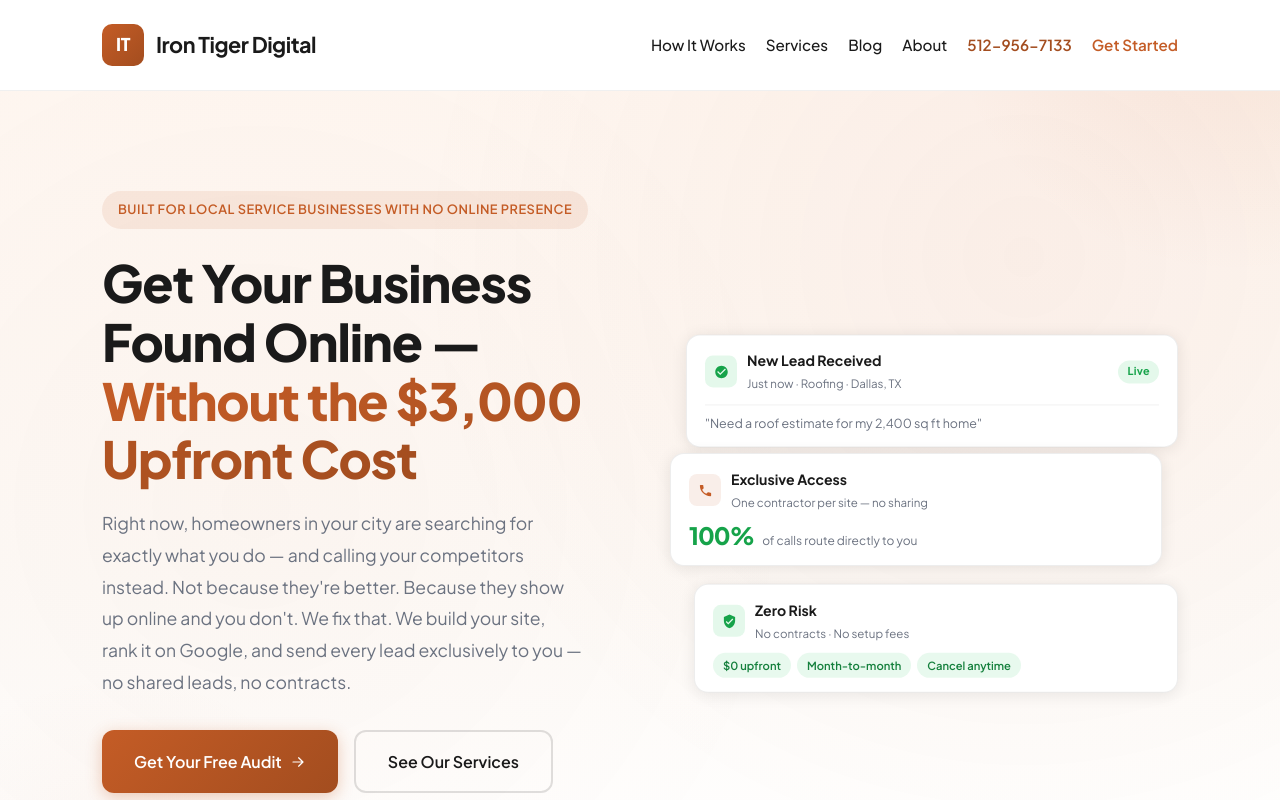
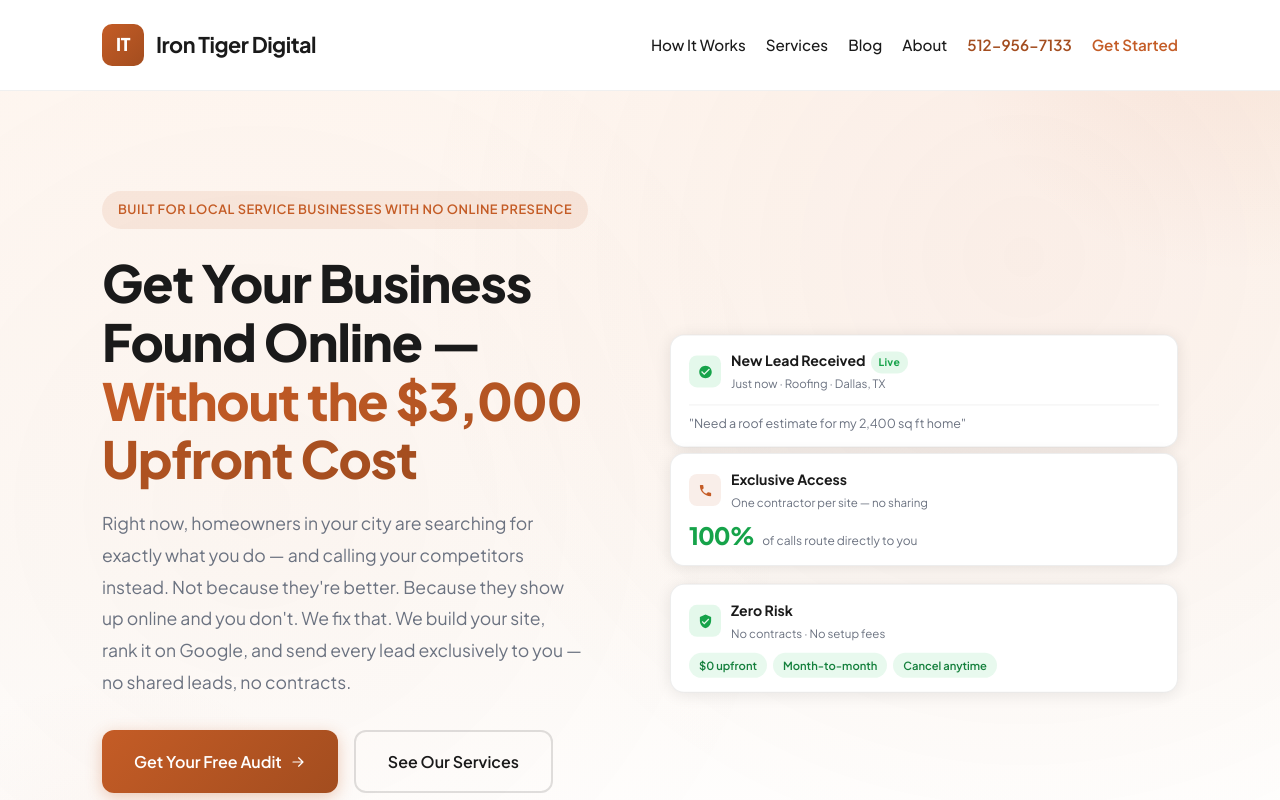
Before and after one commit to deme-cyber11/iron-tiger-digital, a website: page index.html in a window 1280 px wide. Shown: the top 800 px of the page. Drawn offline with Linux system fonts and the light colour scheme.

Commit message:
Hero cards: even alignment (drop margin offsets), Live badge inline with title (no more dead space)

```diff
--- a/index.html
+++ b/index.html
@@ -271,9 +271,9 @@
             border: 1px solid rgba(0, 0, 0, 0.07);
         }
 
-        .hc:nth-child(1) { margin-left: 16px; animation: heroFloat 6s ease-in-out infinite; }
-        .hc:nth-child(2) { margin-right: 16px; animation: heroFloat 6s ease-in-out infinite; animation-delay: -2s; }
-        .hc:nth-child(3) { margin-left: 24px; animation: heroFloat 6s ease-in-out infinite; animation-delay: -4s; }
+        .hc { animation: heroFloat 6s ease-in-out infinite; }
+        .hc:nth-child(2) { animation-delay: -2s; }
+        .hc:nth-child(3) { animation-delay: -4s; }
 
         .hc-row {
             display: flex;
@@ -298,15 +298,16 @@
         .hc-sub   { font-size: 0.72rem; color: var(--gray); margin-top: 1px; }
 
         .hc-live {
-            margin-left: auto;
-            font-size: 0.68rem;
+            display: inline-block;
+            font-size: 0.65rem;
             font-weight: 700;
-            padding: 2px 9px;
+            padding: 2px 8px;
             border-radius: 20px;
             background: rgba(34, 197, 94, 0.12);
             color: #16a34a;
             letter-spacing: 0.3px;
             white-space: nowrap;
+            vertical-align: middle;
         }
 
         .hc-divider {
@@ -1013,13 +1014,6 @@
             .hero-visual {
                 max-width: 420px;
                 margin: 0 auto;
-            }
-
-            .hc:nth-child(1),
-            .hc:nth-child(2),
-            .hc:nth-child(3) {
-                margin-left: 0;
-                margin-right: 0;
             }
 
             .model-grid {
@@ -1264,10 +1258,9 @@
                                 <svg width="15" height="15" viewBox="0 0 24 24" fill="currentColor"><path d="M12 2C6.48 2 2 6.48 2 12s4.48 10 10 10 10-4.48 10-10S17.52 2 12 2zm-2 15l-5-5 1.41-1.41L10 14.17l7.59-7.59L19 8l-9 9z"/></svg>
                             </div>
                             <div>
-                                <div class="hc-title">New Lead Received</div>
+                                <div class="hc-title">New Lead Received &nbsp;<span class="hc-live">Live</span></div>
                                 <div class="hc-sub">Just now · Roofing · Dallas, TX</div>
                             </div>
-                            <span class="hc-live">Live</span>
                         </div>
                         <div class="hc-divider"></div>
                         <div class="hc-detail">"Need a roof estimate for my 2,400 sq ft home"</div>
```
